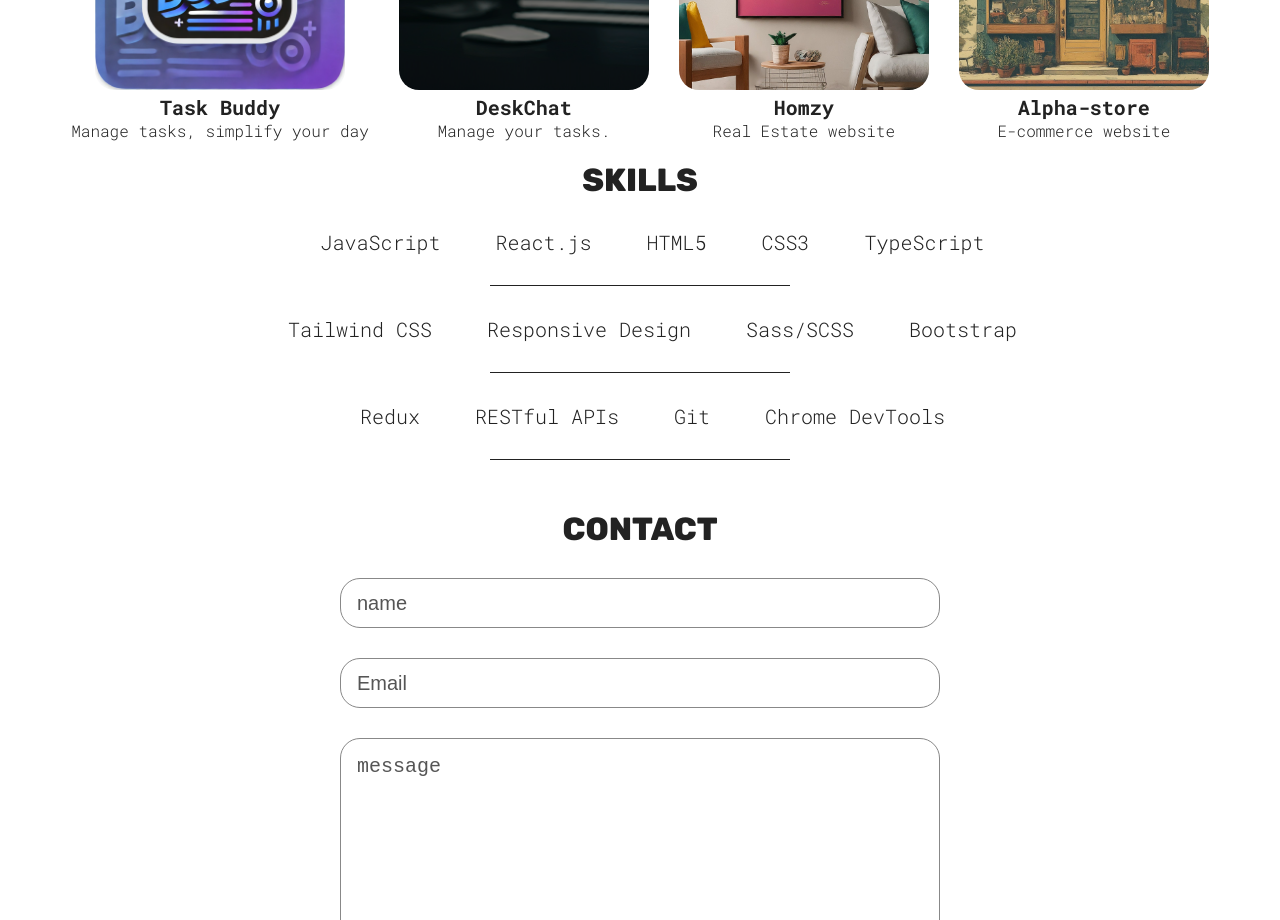
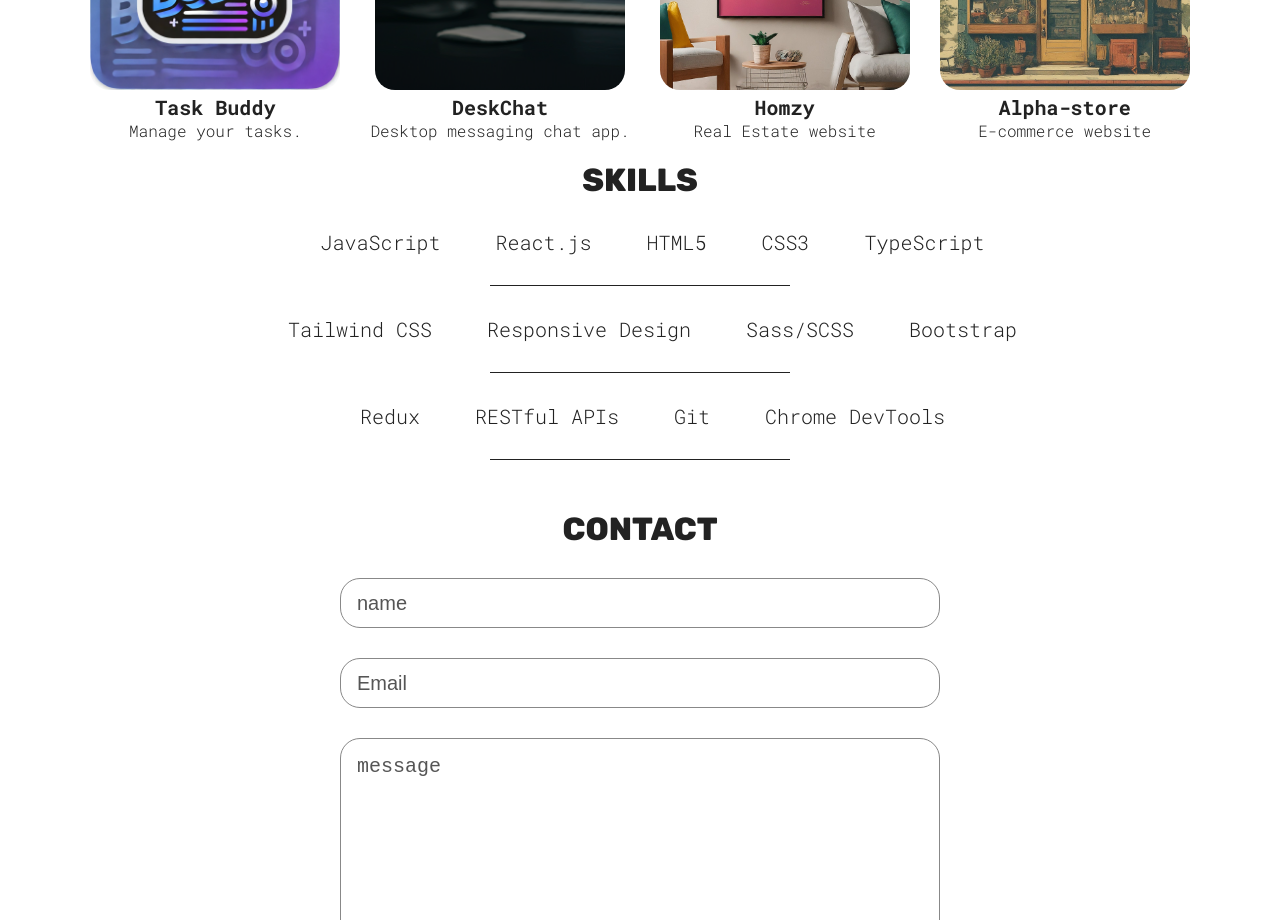
Before and after one commit to anilkumarti/portfolio, a React (Vite) app: page / in a window 1280 px wide. Shown: the part 960-1880 px from the top of the page. Built offline with nearby package versions, Linux system fonts and the light colour scheme.

Commit message:
project updated

```diff
--- a/src/compoment/Projects/Projects.jsx
+++ b/src/compoment/Projects/Projects.jsx
@@ -10,8 +10,8 @@ const Projects = () => {
   return (
     <section id='projects' className={styles.container}>
    <div className={styles.projectsContainer}>
-    <ProjectCard src={taskBuddy} link={'https://task-management-ecru-three.vercel.app/'} h3={"Task Buddy"} p="Manage tasks, simplify your day"/>
-   <ProjectCard src={chatapp} link={'https://chatter-box-eight.vercel.app/'} h3="DeskChat" p="Manage your tasks." />
+    <ProjectCard src={taskBuddy} link={'https://task-management-ecru-three.vercel.app/'} h3={"Task Buddy"} p="Manage your tasks."/>
+   <ProjectCard src={chatapp} link={'https://chatter-box-eight.vercel.app/'} h3="DeskChat" p="Desktop messaging chat app." />
 
         <ProjectCard src={homzy} link={'https://reale-state-nine.vercel.app/'} h3="Homzy" p="Real Estate website" />
 
```
